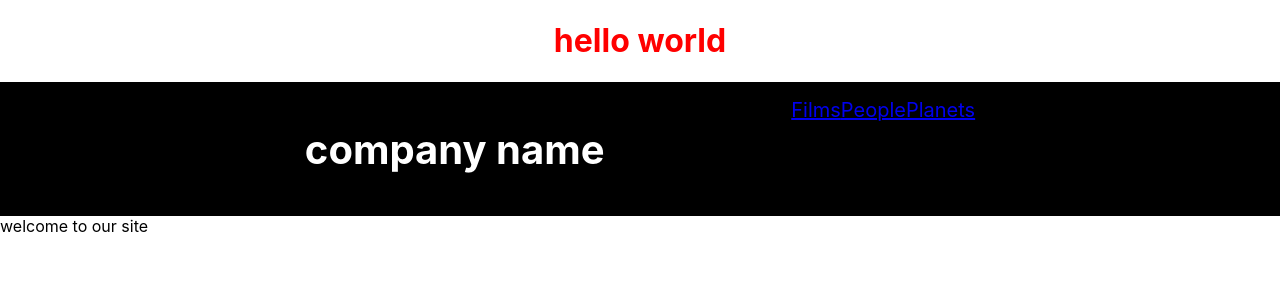
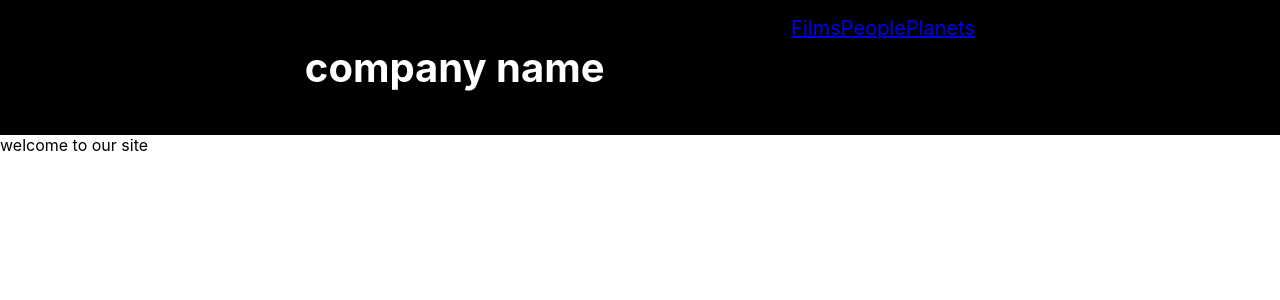
Before and after one commit to foziaShareen/all-about-react, a React (Create React App) app: page / in a window 1280 px wide. Shown: the top 300 px of the page. Built offline with nearby package versions, Linux system fonts and the light colour scheme.

Commit message:
how to handle events listener in react

```diff
--- a/src/App.js
+++ b/src/App.js
@@ -2,17 +2,19 @@ import './App.css'
 import Header from './components/Header/Header'
 
 const App=()=>{
-  let appName = "App"
-  let heading = "company name"
-
+  // let appName = "App"
+   let heading = "company name"
+  function handleClick(eve){
+    console.log(eve.target)
+  }
   return(
     <>
-<div className={appName}>
-  <h1 style={{color:'red'}}>hello world</h1>
+<div onClick={handleClick}>
+<Header name={heading} />
+
+</div >
 
 
-</div>
-<Header name={heading} title="some hard coded"/>
 <div>welcome to our site</div>
     </>
   )
```
Also changed, not shown: 1 other file (tests, documents, lock files or other folders).
